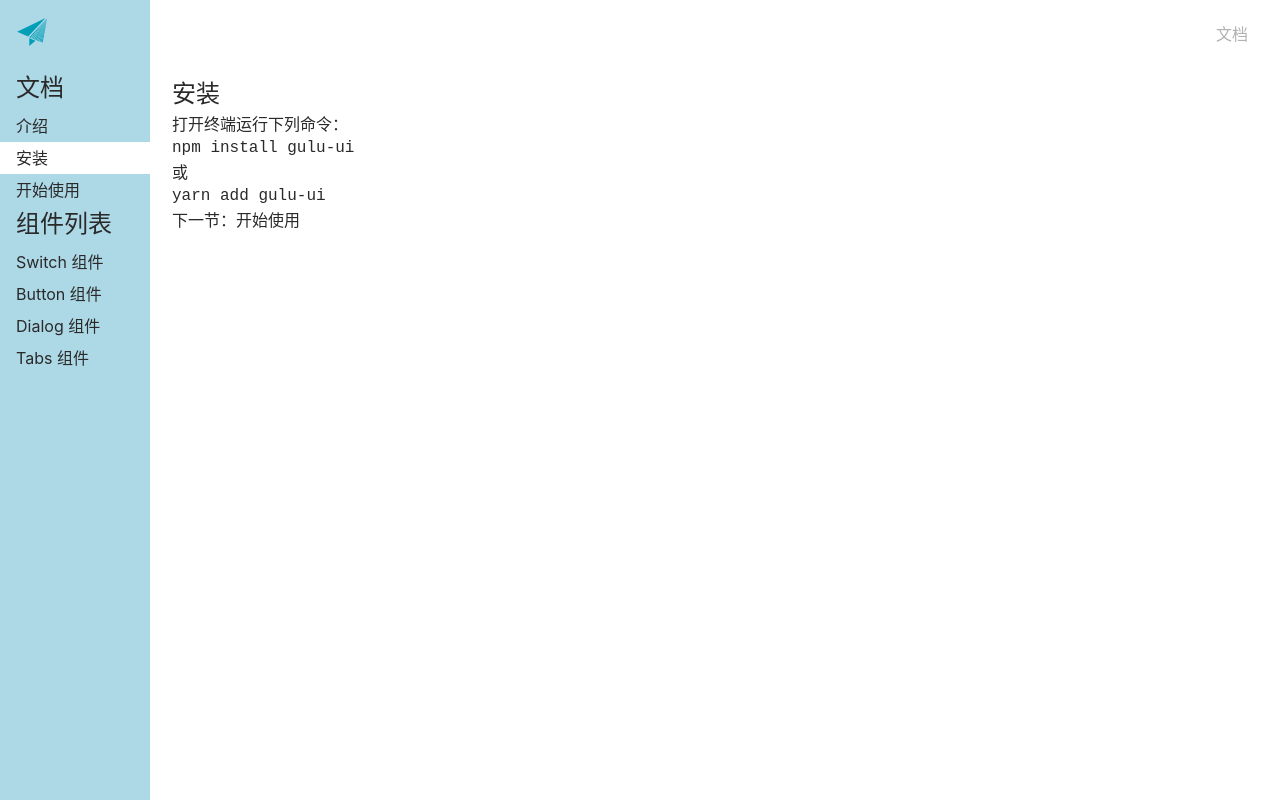
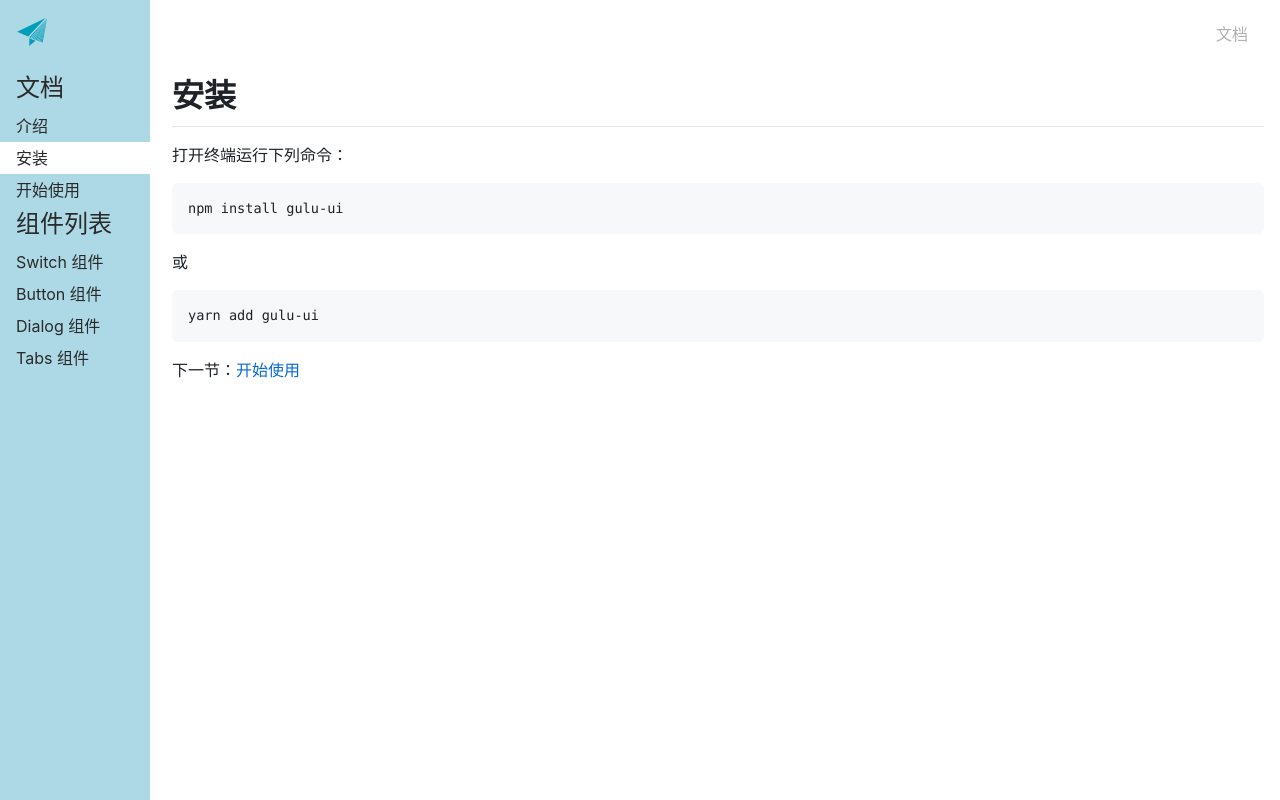
Before and after one commit to 982956727/vue-evernote-client, a Vue app: page /#/doc/install in a window 1280 px wide. Built offline with nearby package versions, Linux system fonts and the light colour scheme.

Commit message:
引入 github 样式

```diff
--- a/package.json
+++ b/package.json
@@ -6,6 +6,7 @@
     "build": "vite build"
   },
   "dependencies": {
+    "github-markdown-css": "^5.4.0",
     "vue": "^3.0.0-rc.1",
     "vue-router": "4.0.0-beta.3"
   },
--- a/src/main.ts
+++ b/src/main.ts
@@ -4,6 +4,7 @@ import { createApp } from 'vue'
 import App from './App.vue'
 import { router } from './router'
 import './lib/svg'
+import 'github-markdown-css'
 
 const app = createApp(App)
 app.use(router)
--- a/src/views/GetStarted.vue
+++ b/src/views/GetStarted.vue
@@ -1,5 +1,5 @@
 <template>
-  <article>
+  <article class="markdown-body">
     <h1>开始使用</h1>
     <p>请先<a href="#/doc/install">安装</a>本组件库</p>
     <p>然后在你的代码中写入下面的代码</p>
--- a/src/views/Install.vue
+++ b/src/views/Install.vue
@@ -1,5 +1,5 @@
 <template>
-  <article>
+  <article class="markdown-body">
     <h1>安装</h1>
     <p>打开终端运行下列命令：</p>
     <pre><code>npm install gulu-ui</code></pre>
--- a/src/views/Intro.vue
+++ b/src/views/Intro.vue
@@ -1,5 +1,5 @@
 <template>
-  <article>
+  <article class="markdown-body">
     <h1>介绍</h1>
     <p>Gulu UI 是一款基于 Vue 3 和 TypeScript 的 UI 组件库。</p>
     <p>这款组件库其实是我为了总结自己这几年的技术经验而写的，全程亲手编写，尽量不采用第三方库，包括你现在看到的这个官网也几乎都是我自己写的。</p>
```
Also changed, not shown: 1 other file (tests, documents, lock files or other folders).
